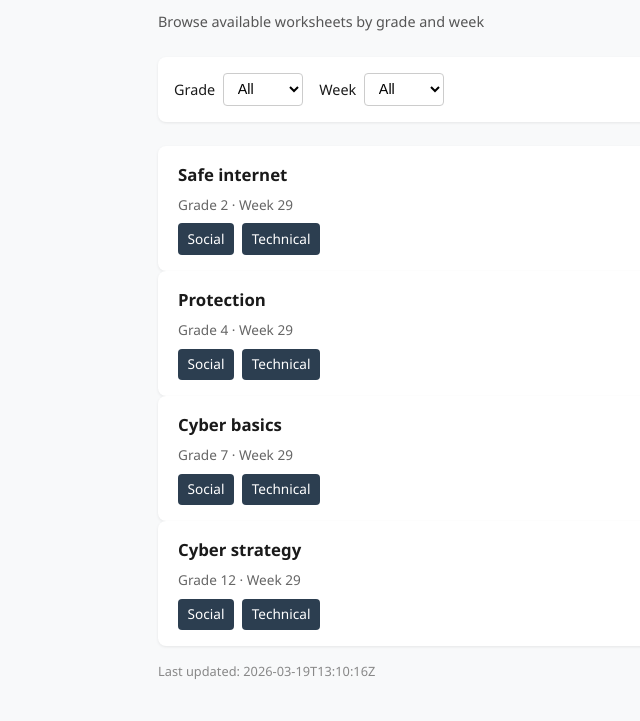
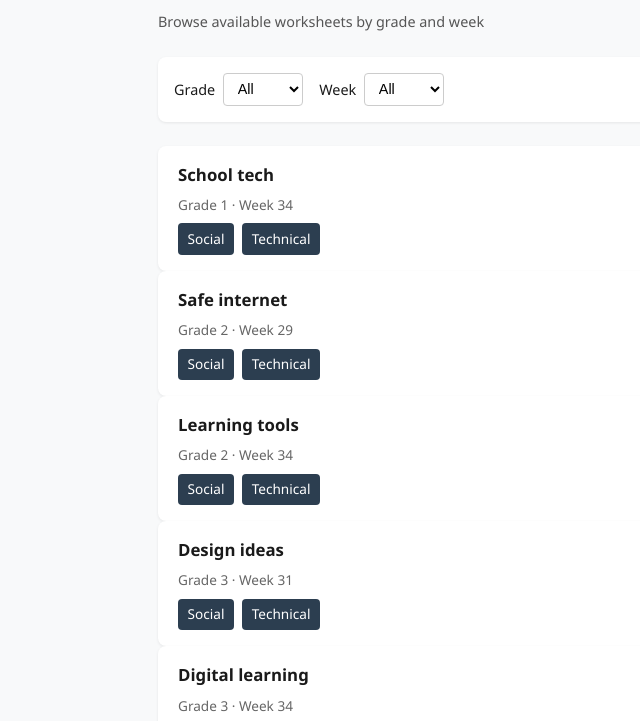
Before and after one commit to Korckyjals-CODE/computer-guides, a plain HTML site: page index.html in a window 1280 px wide. Shown: the part 63-784 px from the top of the page, without its empty margins (56-696 px from the left). Drawn offline with Linux system fonts and the light colour scheme.

Commit message:
Integrate DC3A, DC3B, and DC3B-SEC tracks with Topic Matrix and tooling
Align folder naming (slug-grade), manifest generation from all matrix columns, dynamic grade filter in the worksheet viewer, and authoring docs. Manifest grades are string slugs; regenerate worksheets-manifest.json.

Made-with: Cursor

```diff
--- a/index.html
+++ b/index.html
@@ -121,18 +121,6 @@
       <label for="grade">Grade</label>
       <select id="grade">
         <option value="">All</option>
-        <option value="1">1</option>
-        <option value="2">2</option>
-        <option value="3">3</option>
-        <option value="4">4</option>
-        <option value="5">5</option>
-        <option value="6">6</option>
-        <option value="7">7</option>
-        <option value="8">8</option>
-        <option value="9">9</option>
-        <option value="10">10</option>
-        <option value="11">11</option>
-        <option value="12">12</option>
       </select>
     </div>
     <div class="filter-group">
@@ -151,11 +139,45 @@
 
   <script>
     (function () {
+      const GRADE_SLUG_ORDER = ['1', '2', '3', '4', '5', '6', '7', '8', '9', '10', '11', '12', 'DC3A', 'DC3B', 'DC3B-SEC'];
+
       const gradeSelect = document.getElementById('grade');
       const weekSelect = document.getElementById('week');
       const contentEl = document.getElementById('content');
       const filtersEl = document.getElementById('filters');
       const manifestMeta = document.getElementById('manifest-meta');
+
+      function gradeSortKey(slug) {
+        const s = String(slug);
+        const i = GRADE_SLUG_ORDER.indexOf(s);
+        return i === -1 ? 1000 : i;
+      }
+
+      function populateGradeSelect(items) {
+        const seen = {};
+        const list = [];
+        items.forEach(function (item) {
+          const g = String(item.grade);
+          if (!seen[g]) {
+            seen[g] = true;
+            list.push(g);
+          }
+        });
+        list.sort(function (a, b) {
+          return gradeSortKey(a) - gradeSortKey(b);
+        });
+        gradeSelect.innerHTML = '';
+        const allOpt = document.createElement('option');
+        allOpt.value = '';
+        allOpt.textContent = 'All';
+        gradeSelect.appendChild(allOpt);
+        list.forEach(function (g) {
+          const opt = document.createElement('option');
+          opt.value = g;
+          opt.textContent = g;
+          gradeSelect.appendChild(opt);
+        });
+      }
 
       for (let w = 1; w <= 40; w++) {
         const opt = document.createElement('option');
@@ -187,8 +209,8 @@
 
       function filterItems(items, grade, week) {
         return items.filter(function (item) {
-          if (grade && item.grade !== parseInt(grade, 10)) return false;
-          if (week && item.week !== parseInt(week, 10)) return false;
+          if (grade && String(item.grade) !== grade) return false;
+          if (week && String(item.week) !== String(week)) return false;
           return true;
         });
       }
@@ -204,7 +226,7 @@
         }
 
         contentEl.innerHTML = filtered.map(function (item) {
-          const path = 'worksheets/' + item.grade + '-grade/' + item.week + '/';
+          const path = 'worksheets/' + String(item.grade) + '-grade/' + item.week + '/';
           const links = item.worksheets.map(function (w) {
             const href = path + encodeURIComponent(w.file);
             const label = w.type === 'technical' ? 'Technical' : w.type === 'social' ? 'Social' : 'Worksheet';
@@ -213,7 +235,7 @@
           return (
             '<div class="item">' +
             '<div class="item-header">' + escapeHtml(item.topic) + '</div>' +
-            '<div class="item-meta">Grade ' + item.grade + ' · Week ' + item.week + '</div>' +
+            '<div class="item-meta">Grade ' + escapeHtml(String(item.grade)) + ' · Week ' + escapeHtml(String(item.week)) + '</div>' +
             '<div class="item-links">' + links + '</div>' +
             '</div>'
           );
@@ -246,7 +268,23 @@
           filtersEl.style.display = 'flex';
           window.manifestData = data;
 
+          populateGradeSelect(data.items);
           const q = getQueryParams();
+          if (q.grade) {
+            let hasGrade = false;
+            for (let oi = 0; oi < gradeSelect.options.length; oi++) {
+              if (gradeSelect.options[oi].value === q.grade) {
+                hasGrade = true;
+                break;
+              }
+            }
+            if (!hasGrade) {
+              const opt = document.createElement('option');
+              opt.value = q.grade;
+              opt.textContent = q.grade;
+              gradeSelect.appendChild(opt);
+            }
+          }
           if (q.grade || q.week) applyQueryParams(q.grade, q.week);
 
           render(data.items);
--- a/worksheets-manifest.json
+++ b/worksheets-manifest.json
@@ -1,6 +1,21 @@
 {
-    "lastUpdated":  "2026-03-19T13:10:16Z",
+    "lastUpdated":  "2026-04-20T12:24:28Z",
     "items":  [
+                  {
+                      "week":  34,
+                      "worksheets":  [
+                                         {
+                                             "file":  "School-Tech-Social-Worksheet.html",
+                                             "type":  "social"
+                                         },
+                                         {
+                                             "file":  "School-Tech-Technical-Worksheet.html",
+                                             "type":  "technical"
+                                         }
+                                     ],
+                      "grade":  "1",
+                      "topic":  "School tech"
+                  },
                   {
                       "week":  29,
                       "worksheets":  [
@@ -13,8 +28,53 @@
                                              "type":  "technical"
                                          }
                                      ],
-                      "grade":  2,
+                      "grade":  "2",
                       "topic":  "Safe internet"
+                  },
+                  {
+                      "week":  34,
+                      "worksheets":  [
+                                         {
+                                             "file":  "Learning-Tools-Social-Worksheet.html",
+                                             "type":  "social"
+                                         },
+                                         {
+                                             "file":  "Learning-Tools-Technical-Worksheet.html",
+                                             "type":  "technical"
+                                         }
+                                     ],
+                      "grade":  "2",
+                      "topic":  "Learning tools"
+                  },
+                  {
+                      "week":  31,
+                      "worksheets":  [
+                                         {
+                                             "file":  "Solve-Creatively-Social-Worksheet.html",
+                                             "type":  "social"
+                                         },
+                                         {
+                                             "file":  "Solve-Creatively-Technical-Worksheet.html",
+                                             "type":  "technical"
+                                         }
+                                     ],
+                      "grade":  "3",
+                      "topic":  "Design ideas"
+                  },
+                  {
+                      "week":  34,
+                      "worksheets":  [
+                                         {
+                                             "file":  "Digital-Learning-Social-Worksheet.html",
+                                             "type":  "social"
+                                         },
+                                         {
+                                             "file":  "Digital-Learning-Technical-Worksheet.html",
+                                             "type":  "technical"
+                                         }
+                                     ],
+                      "grade":  "3",
+                      "topic":  "Digital learning"
                   },
                   {
                       "week":  29,
@@ -28,8 +88,38 @@
                                              "type":  "technical"
                                          }
                                      ],
-                      "grade":  4,
+                      "grade":  "4",
                       "topic":  "Protection"
+                  },
+                  {
+                      "week":  31,
+                      "worksheets":  [
+                                         {
+                                             "file":  "Design-Thinking-Social-Worksheet.html",
+                                             "type":  "social"
+                                         },
+                                         {
+                                             "file":  "Design-Thinking-Technical-Worksheet.html",
+                                             "type":  "technical"
+                                         }
+                                     ],
+                      "grade":  "6",
+                      "topic":  "Design thinking"
+                  },
+                  {
+                      "week":  34,
+                      "worksheets":  [
+                                         {
+                                             "file":  "EdTech-Social-Worksheet.html",
+                                             "type":  "social"
+                                         },
+                                         {
+                                             "file":  "EdTech-Technical-Worksheet.html",
+                                             "type":  "technical"
+                                         }
+                                     ],
+                      "grade":  "6",
+                      "topic":  "EdTech"
                   },
                   {
                       "week":  29,
@@ -43,8 +133,53 @@
                                              "type":  "technical"
                                          }
                                      ],
-                      "grade":  7,
+                      "grade":  "7",
                       "topic":  "Cyber basics"
+                  },
+                  {
+                      "week":  34,
+                      "worksheets":  [
+                                         {
+                                             "file":  "Education-Tech-Social-Worksheet.html",
+                                             "type":  "social"
+                                         },
+                                         {
+                                             "file":  "Education-Tech-Technical-Worksheet.html",
+                                             "type":  "technical"
+                                         }
+                                     ],
+                      "grade":  "9",
+                      "topic":  "Education tech"
+                  },
+                  {
+                      "week":  34,
+                      "worksheets":  [
+                                         {
+                                             "file":  "Product-Design-Social-Worksheet.html",
+                                             "type":  "social"
+                                         },
+                                         {
+                                             "file":  "Product-Design-Technical-Worksheet.html",
+                                             "type":  "technical"
+                                         }
+                                     ],
+                      "grade":  "10",
+                      "topic":  "Product design"
+                  },
+                  {
+                      "week":  34,
+                      "worksheets":  [
+                                         {
+                                             "file":  "EdTech-Business-Social-Worksheet.html",
+                                             "type":  "social"
+                                         },
+                                         {
+                                             "file":  "EdTech-Business-Technical-Worksheet.html",
+                                             "type":  "technical"
+                                         }
+                                     ],
+                      "grade":  "11",
+                      "topic":  "EdTech business"
                   },
                   {
                       "week":  29,
@@ -58,7 +193,7 @@
                                              "type":  "technical"
                                          }
                                      ],
-                      "grade":  12,
+                      "grade":  "12",
                       "topic":  "Cyber strategy"
                   }
               ]
```
Also changed, not shown: prompts/worksheet-creation-prompt.txt, 4 other files.
